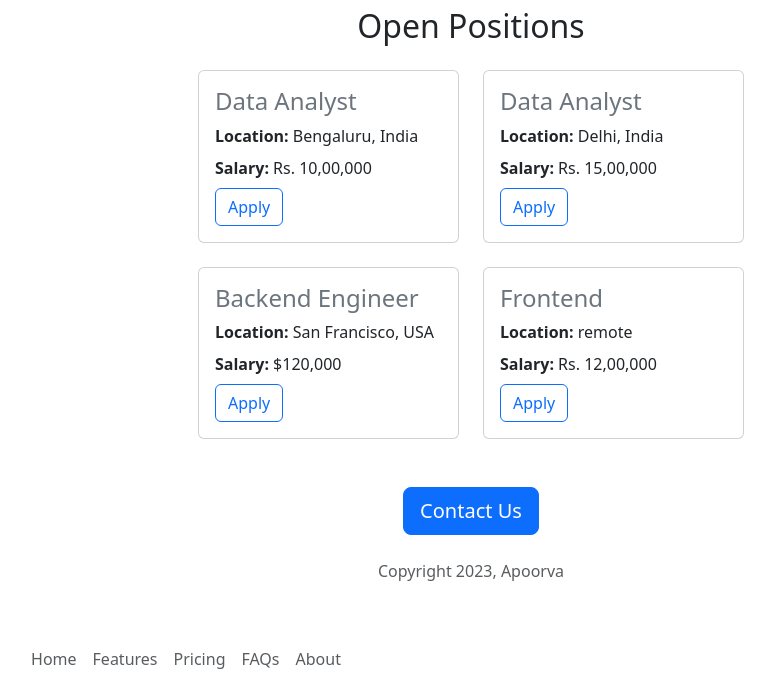
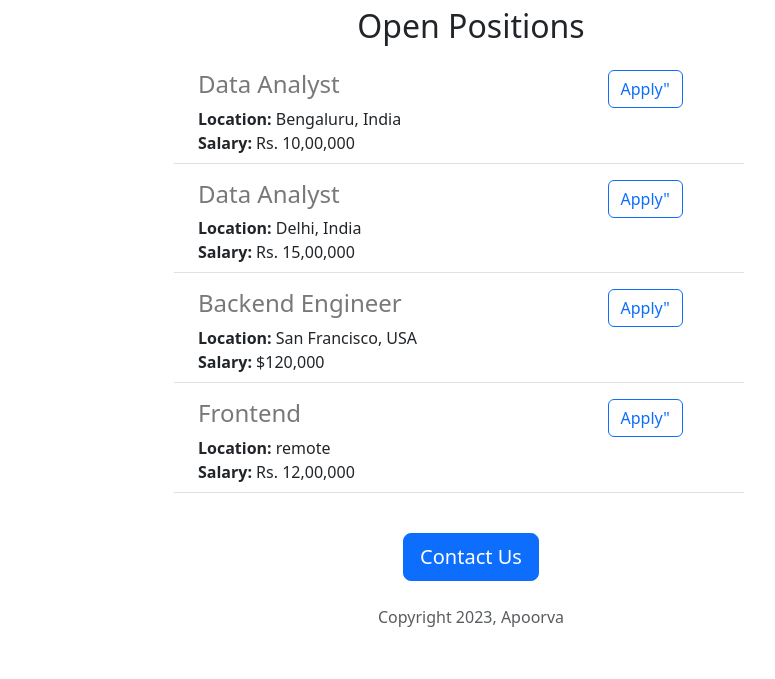
Before and after one commit to apoorvashiiii/apoorva-careers-website, a Flask app: page / in a window 1280 px wide. Shown: the part 1350-2029 px from the top of the page, without its empty margins (454-1229 px from the left). Run offline with Flask 3, Linux system fonts and the light colour scheme.

Commit message:
Assistant checkpoint: Include jobitem template in home.html
Assistant generated file changes:
- templates/home.html: Include jobitem template

---

User prompt:

why are changes made to jobitem not implimenting

Replit-Commit-Author: Assistant
Replit-Commit-Session-Id: 33bacc02-3e8d-4a08-b4f1-b92a0435e1ed

```diff
--- a/templates/home.html
+++ b/templates/home.html
@@ -24,20 +24,7 @@
       <h2 class="text-center mt-2 mb-4">Open Positions</h2>
       <div class="row">
         {% for job in jobs %}
-          <div class="col-md-6 mb-4">
-            <div class="card">
-              <div class="card-body">
-                <h4 class="card-title text-secondary mb-2">{{job['title']}}</h4>
-                <div class="mb-2">
-                  <b>Location:</b> {{job['location']}}
-                </div>
-                <div class="mb-2">
-                  <b>Salary:</b> {{job['salary']}}
-                </div>
-                <button type="button" class="btn btn-outline-primary">Apply</button>
-              </div>
-            </div>
-          </div>
+          {% include 'jobitem.html' %}
         {% endfor %}
       </div>
       <div class="text-center mt-4">
```
